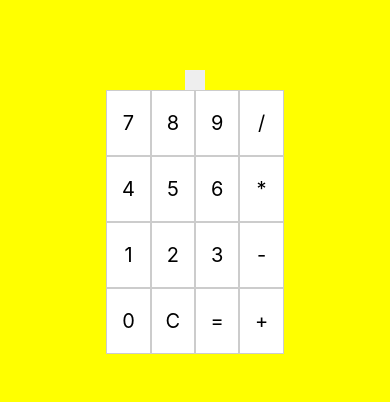
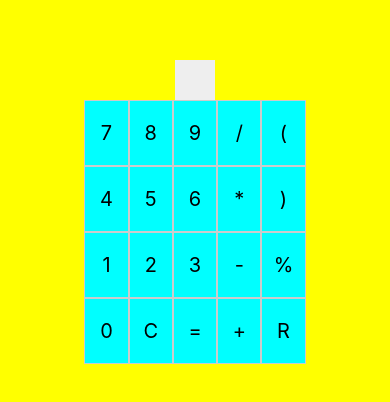
Before and after one commit to artilleur/react_native2000, a React Native app: screen / in a window 390 px wide. Shown: the part 210-612 px from the top of the page. Built offline with nearby package versions, Linux system fonts and the light colour scheme.

Commit message:
24012024

```diff
--- a/Calculator.js
+++ b/Calculator.js
@@ -5,7 +5,31 @@ const Calculator = () => {
   const [expression, setExpression] = useState('');
 
   const handleButtonPress = (value) => {
-    setExpression((prevExpression) => prevExpression + value);
+    if (value === '%') {
+      setExpression((prevExpression) => {
+        const lastChar = prevExpression.slice(-1);
+        if (!isNaN(lastChar) || lastChar === ')') {
+          const lastNumberMatch = prevExpression.match(/(\d*\.?\d+)$/);
+          if (lastNumberMatch) {
+            const lastNumber = lastNumberMatch[0];
+            const updatedExpression =
+  prevExpression.slice(0, -lastNumber.length) + lastNumber + '/100*' + prevExpression.slice(0, -lastNumber.length);
+// Supprimer le "+" à la fin s'il y en a un
+return updatedExpression.endsWith('+') ? updatedExpression.slice(0, -1) : updatedExpression;
+          }
+        }
+        return prevExpression;
+      });
+    } else {
+      setExpression((prevExpression) => {
+        const lastChar = prevExpression.slice(-1);
+        // Pour éviter d'ajouter deux signes "+" consécutifs
+        if (value === '+' && (isNaN(lastChar) || lastChar === '+')) {
+          return prevExpression;
+        }
+        return prevExpression + value;
+      });
+    }
   };
 
   const handleClear = () => {
@@ -14,11 +38,19 @@ const Calculator = () => {
 
   const handleEvaluate = () => {
     try {
-      setExpression(eval(expression).toString());
+      // Utilisez la fonction eval uniquement si nécessaire
+      const result = eval(expression);
+      setExpression(result.toString());
     } catch (error) {
       setExpression('Error');
     }
   };
+
+  const handleDelete = () => {
+    setExpression((prevExpression) => prevExpression.slice(0, -1));
+  };
+
+
 
   return (
     <View style={styles.container}>
@@ -39,9 +71,11 @@ const Calculator = () => {
           <TouchableOpacity style={styles.button} onPress={() => handleButtonPress('/')}>
             <Text style={styles.buttonText}>/</Text>
           </TouchableOpacity>
+          <TouchableOpacity style={styles.button} onPress={() => handleButtonPress('(')}>
+            <Text style={styles.buttonText}>(</Text>
+          </TouchableOpacity>
         </View>
-        {/* Ajoutez d'autres rangées et boutons en fonction de vos besoins */}
-        {/* Exemple de deuxième rangée */}
+        {/* ... Ajoutez d'autres rangées en fonction de vos besoins */}
         <View style={styles.row}>
           <TouchableOpacity style={styles.button} onPress={() => handleButtonPress('4')}>
             <Text style={styles.buttonText}>4</Text>
@@ -54,6 +88,9 @@ const Calculator = () => {
           </TouchableOpacity>
           <TouchableOpacity style={styles.button} onPress={() => handleButtonPress('*')}>
             <Text style={styles.buttonText}>*</Text>
+          </TouchableOpacity>
+          <TouchableOpacity style={styles.button} onPress={() => handleButtonPress(')')}>
+            <Text style={styles.buttonText}>)</Text>
           </TouchableOpacity>
         </View>
         {/* ... Ajoutez d'autres rangées en fonction de vos besoins */}
@@ -70,6 +107,9 @@ const Calculator = () => {
           <TouchableOpacity style={styles.button} onPress={() => handleButtonPress('-')}>
             <Text style={styles.buttonText}>-</Text>
           </TouchableOpacity>
+          <TouchableOpacity style={styles.button} onPress={() => handleButtonPress('%')}>
+            <Text style={styles.buttonText}>%</Text>
+          </TouchableOpacity>
         </View>
         <View style={styles.row}>
           <TouchableOpacity style={styles.button} onPress={() => handleButtonPress('0')}>
@@ -84,11 +124,17 @@ const Calculator = () => {
           <TouchableOpacity style={styles.button} onPress={() => handleButtonPress('+')}>
             <Text style={styles.buttonText}>+</Text>
           </TouchableOpacity>
+          <TouchableOpacity style={styles.button} onPress={() => handleDelete()}>
+            <Text style={styles.buttonText}>R</Text>
+          </TouchableOpacity>
         </View>
       </View>
     </View>
   );
 };
+
+// ...
+
 
 // ...
 const styles = StyleSheet.create({
@@ -99,14 +145,14 @@ const styles = StyleSheet.create({
   },
   display: {
     backgroundColor: '#eee',
-    padding: 10,
+    padding: 20,
     alignItems: 'flex-end',
   },
   expressionText: {
     fontSize: 24,
   },
   buttonsContainer: {
-    backgroundColor: '#fff',
+    backgroundColor: 'cyan',
     width: '80%', // Ajuster la largeur de la calculatrice selon vos besoins
     maxWidth: 400, // Limiter la largeur maximale de la calculatrice
   },
@@ -123,6 +169,7 @@ const styles = StyleSheet.create({
   },
   buttonText: {
     fontSize: 20,
+
   },
 });
 // ...
--- a/package.json
+++ b/package.json
@@ -16,6 +16,7 @@
     "bootstrap": "^5.3.2",
     "expo": "~49.0.15",
     "expo-status-bar": "~1.6.0",
+    "mathjs": "^12.3.0",
     "moment": "^2.30.1",
     "react": "18.2.0",
     "react-bootstrap": "^2.9.1",
```
Also changed, not shown: 2 other files (tests, documents, lock files or other folders).
